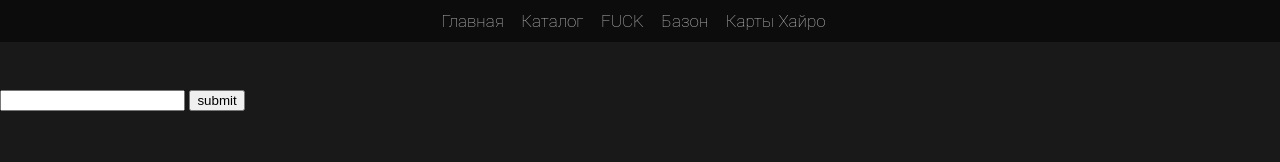
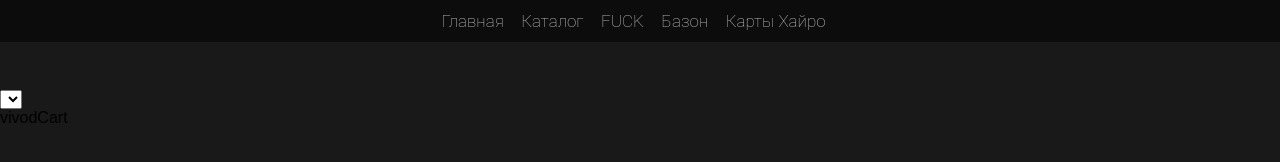
Before and after one commit to ubcall85/site, a plain HTML site: page carti/carti.html in a window 1280 px wide. Drawn offline with Linux system fonts and the light colour scheme.

Commit message:
Update carti.html

```diff
--- a/carti/carti.html
+++ b/carti/carti.html
@@ -21,9 +21,9 @@
         </div>
     </div>
     <div class="inputValue">
-        <input type="text" id="cifra" onchange="console.log(amount.value)">
-        <input type="button" value="submit" onclick="alert('ЧТО-ТО ПРОИЗОШЛО')">
+        <select name="three" id="amount">3</select>
     </div>
+    <div>vivodCart</div>
     <script src="carti.js"></script>
 </body>
 </html>
```
